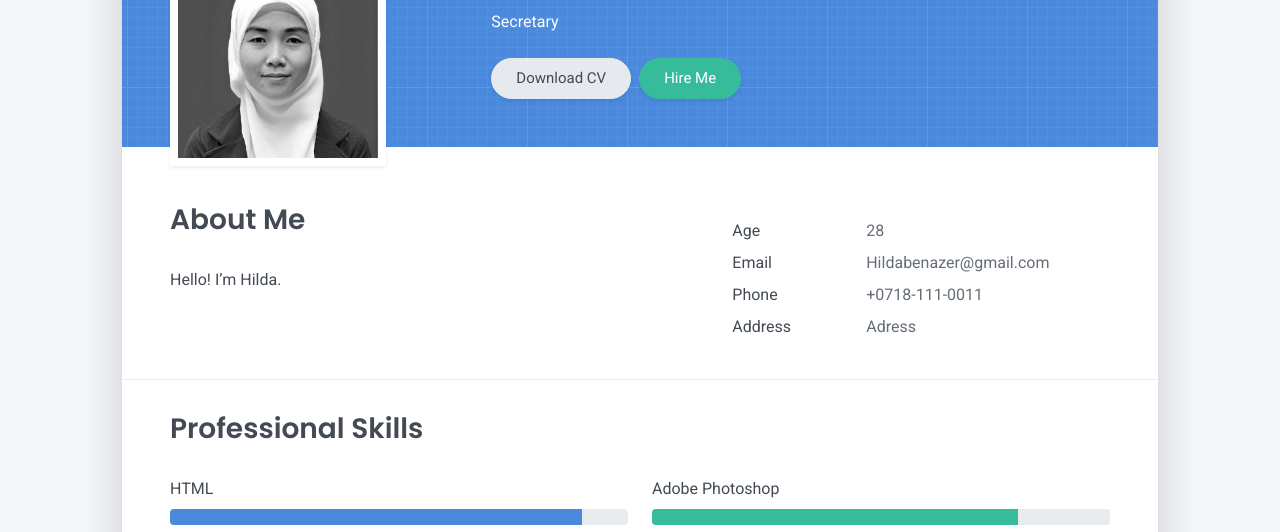
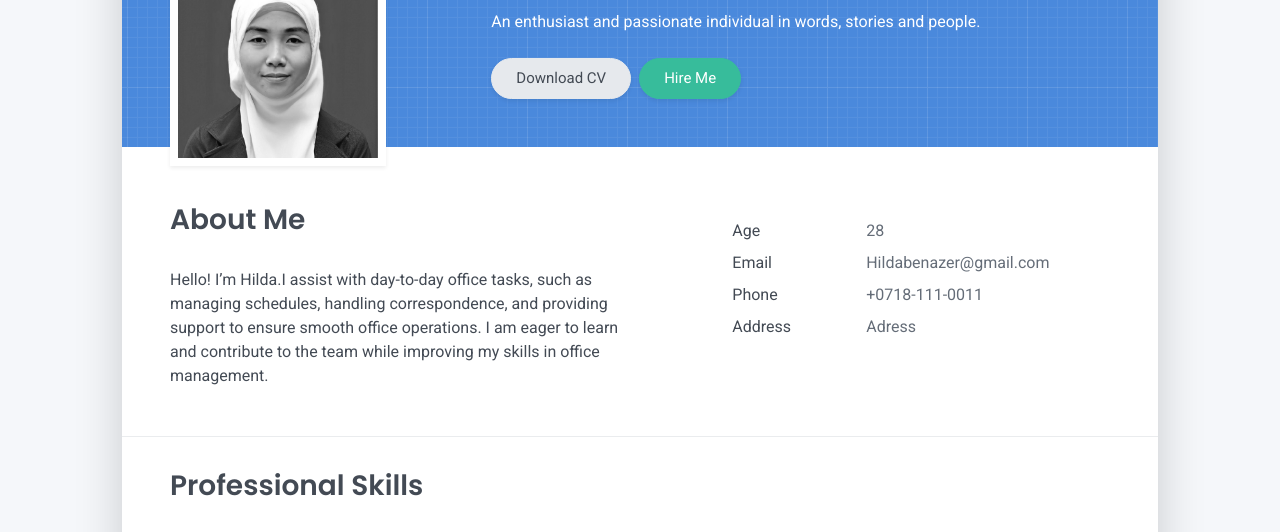
Before and after one commit to henryxyz11/Resume-Hilda, a plain HTML site: page index.html in a window 1280 px wide. Shown: the part 222-754 px from the top of the page. Drawn offline with Linux system fonts and the light colour scheme.

Commit message:
Update index.html

```diff
--- a/index.html
+++ b/index.html
@@ -56,7 +56,7 @@
       </div>
       <div class="col-lg-8 col-md-7 text-center text-md-start">
         <h2 class="h1 mt-2" data-aos="fade-left" data-aos-delay="0">Hilda Rohmi</h2>
-        <p data-aos="fade-left" data-aos-delay="100">Secretary</p>
+        <p data-aos="fade-left" data-aos-delay="100">An enthusiast and passionate individual in words, stories and people.</p>
         <div class="d-print-none" data-aos="fade-left" data-aos-delay="200"><a class="btn btn-light text-dark shadow-sm mt-1 me-1" href="#" target="_blank">Download CV</a><a class="btn btn-success shadow-sm mt-1" href="#contact">Hire Me</a></div>
       </div>
     </div>
@@ -65,7 +65,7 @@
     <div class="row">
       <div class="col-md-6">
         <h2 class="h3 mb-3">About Me</h2>
-        <p>Hello! I’m Hilda.</p>
+        <p>Hello! I’m Hilda.I assist with day-to-day office tasks, such as managing schedules, handling correspondence, and providing support to ensure smooth office operations. I am eager to learn and contribute to the team while improving my skills in office management.</p>
       </div>
       <div class="col-md-5 offset-md-1">
         <div class="row mt-2">
```
